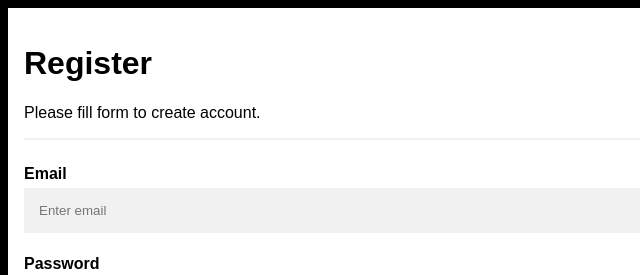
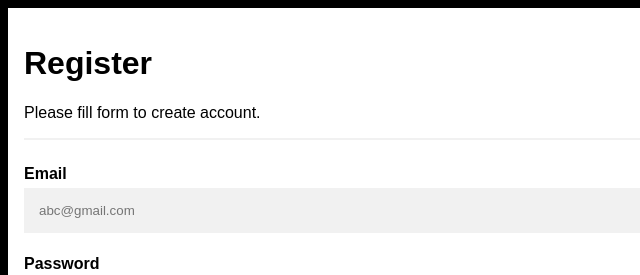
Before and after one commit to pandey333/testrepo, a plain HTML site: page index.html in a window 1280 px wide. Shown: the top 275 px of the page, 0-640 px from the left. Drawn offline with Linux system fonts and the light colour scheme.

Commit message:
Update index.html

```diff
--- a/index.html
+++ b/index.html
@@ -76,7 +76,7 @@ a {
     <hr>
 
     <label for="email"><b>Email</b></label>
-    <input type="text" placeholder="Enter email" name="email" id="email" required>
+    <input type="text" placeholder="abc@gmail.com" name="email" id="email" required>
 
     <label for="psw"><b>Password</b></label>
     <input type="password" placeholder="Enter Password" name="psw" id="psw" required>
```
